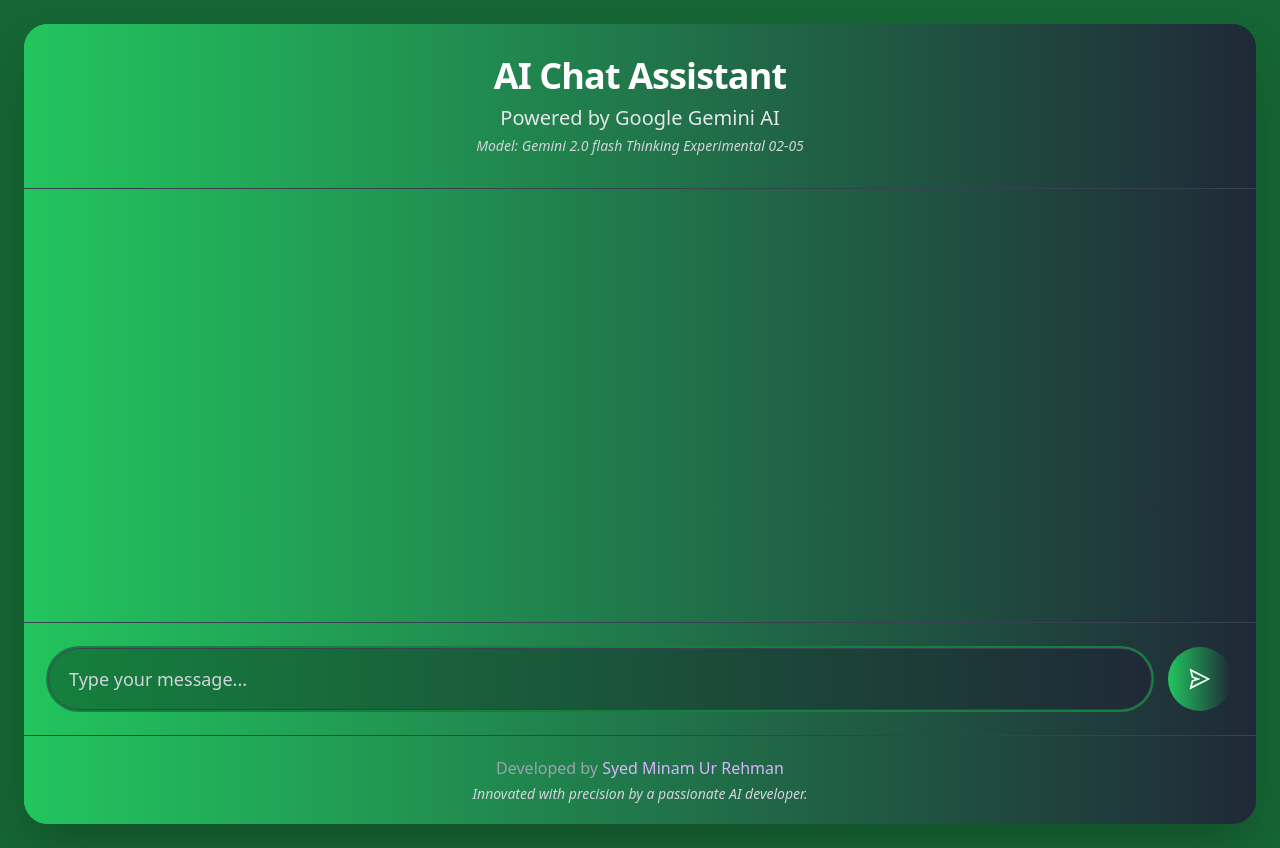
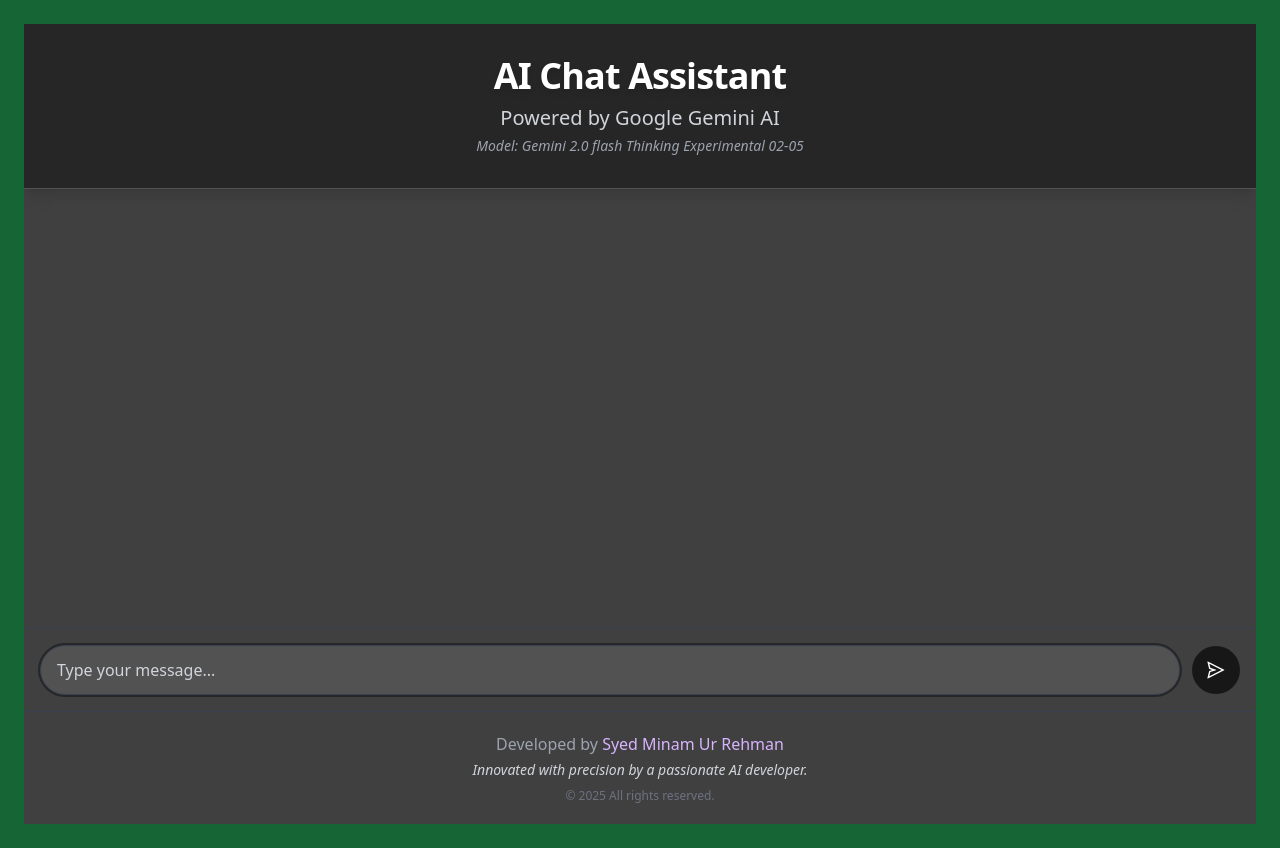
Before and after one commit to minamrahman727/Gemini-chatbot, a Next.js app: page / in a window 1280 px wide. Built offline with nearby package versions, Linux system fonts and the light colour scheme.

Commit message:
Update Chat.tsx

```diff
--- a/app/components/Chat.tsx
+++ b/app/components/Chat.tsx
@@ -1,26 +1,23 @@
 "use client";
-
 import { useState, useRef, useEffect } from "react";
 import { AiOutlineSend } from "react-icons/ai";
 import { motion } from "framer-motion";
 import { GoogleGenerativeAI } from "@google/generative-ai";
-import ReactMarkdown from 'react-markdown';
+import ReactMarkdown from "react-markdown";
 import Link from "next/link";
 
 export default function Chat() {
-  const [messages, setMessages] = useState<
-    { text: string; sender: "user" | "bot" }[]
-  >([]);
+  const [messages, setMessages] = useState<{ text: string; sender: "user" | "bot" }[]>([]);
   const [input, setInput] = useState("");
   const [loading, setLoading] = useState(false);
+  const [typing, setTyping] = useState(false);
   const messageEndRef = useRef<HTMLDivElement | null>(null);
-  const [typing, setTyping] = useState<boolean>(false);
 
   const handleInputChange = (e: React.ChangeEvent<HTMLInputElement>) => {
     setInput(e.target.value);
   };
 
-  const handleSubmit = async (e: React.FormEvent) => {
+  const handleSubmit = async (e: React.FormEvent | React.KeyboardEvent) => {
     e.preventDefault();
     if (input.trim() === "" || loading) return;
 
@@ -31,17 +28,18 @@ export default function Chat() {
     setTyping(true);
 
     try {
+      // In a production app, place your API key in an environment variable.
       const apiKey = 'AIzaSyAh55-oTWkaaiMqzwZ4hJ_DuGINRkwkLoE';
       if (!apiKey) {
         throw new Error("Google API key is not defined");
       }
       const genAI = new GoogleGenerativeAI(apiKey);
       const model = genAI.getGenerativeModel({ model: "gemini-2.0-flash-thinking-exp-01-21" });
+      const result = await model.generateContent(newUserMessage.text);
 
-      const result = await model.generateContent(input);
-      const response = await result.response.text();
-
-      const newBotMessage = { text: response, sender: "bot" as const };
+      // Assuming result.response.text() returns the response text
+      const responseText = await result.response.text();
+      const newBotMessage = { text: responseText, sender: "bot" as const };
       setMessages((prev) => [...prev, newBotMessage]);
     } catch (error) {
       console.error("Error:", error);
@@ -60,18 +58,33 @@ export default function Chat() {
   }, [messages]);
 
   return (
-    <div className="flex flex-col min-h-dvh bg-gradient-to-r from-green-500 to-gray-800 text-white rounded-3xl shadow-2xl overflow-hidden">
+    <div className="flex flex-col h-screen bg-neutral-700 text-white overflow-hidden">
       {/* Header */}
-      <header className="bg-gradient-to-r from-green-500 to-gray-800 p-8 text-center border-b border-gray-700">
-        <h1 className="text-4xl font-bold tracking-tight text-shadow-md">
+      <header className="bg-neutral-800 p-8 text-center border-b border-neutral-600 shadow-lg">
+        <motion.h1
+          className="text-4xl font-extrabold tracking-tight text-white drop-shadow-md"
+          initial={{ opacity: 0, y: -50 }}
+          animate={{ opacity: 1, y: 0 }}
+          transition={{ duration: 0.7, delay: 0.2, ease: "easeOut" }}
+        >
           AI Chat Assistant
-        </h1>
-        <p className="mt-2 text-xl text-gray-200">
+        </motion.h1>
+        <motion.p
+          className="mt-2 text-xl text-gray-300"
+          initial={{ opacity: 0, y: -30 }}
+          animate={{ opacity: 1, y: 0 }}
+          transition={{ duration: 0.7, delay: 0.4, ease: "easeOut" }}
+        >
           Powered by Google Gemini AI
-        </p>
-        <p className="mt-1 text-sm text-gray-300 italic">
+        </motion.p>
+        <motion.p
+          className="mt-1 text-sm text-gray-400 italic"
+          initial={{ opacity: 0, y: -20 }}
+          animate={{ opacity: 1, y: 0 }}
+          transition={{ duration: 0.7, delay: 0.6, ease: "easeOut" }}
+        >
           Model: Gemini 2.0 flash Thinking Experimental 02-05
-        </p>
+        </motion.p>
       </header>
 
       {/* Chat Messages */}
@@ -79,38 +92,80 @@ export default function Chat() {
         {messages.map((message, index) => (
           <motion.div
             key={index}
-            initial={{ opacity: 0, y: message.sender === "user" ? 50 : -50 }}
-            animate={{ opacity: 1, y: 0 }}
-            transition={{ duration: 0.5, ease: "easeInOut" }}
-            className={`flex ${
-              message.sender === "user" ? "justify-end" : "justify-start bg--gradient-to-bl from-green-500 to-gray-800 text-white"
-            }`}
+            initial={{ opacity: 0, scale: 0.8 }}
+            animate={{ opacity: 1, scale: 1 }}
+            transition={{
+              duration: 0.6,
+              delay: index * 0.1,
+              ease: [0.17, 0.67, 0.83, 0.67],
+            }}
+            className={`flex ${message.sender === "user" ? "justify-end" : "justify-start"}`}
           >
-            <div
+            <motion.div
               className={`px-7 py-4 rounded-3xl shadow-lg max-w-5xl break-words ${
                 message.sender === "user"
-                  ? "bg-gradient-to-br from-green-500 to-gray-800 text-white font-serif"
-                  : "bg-gradient-to-r from-green-600 to-gray-800 border-gray-900 font-sans  text-gray-100"
+                  ? "bg-neutral-600 text-white font-sans"
+                  : "bg-neutral-800 text-gray-100 font-sans"
               } text-lg`}
+              whileHover={{ scale: 1.03 }}
+              transition={{ duration: 0.2 }}
             >
-              <ReactMarkdown>{message.text}</ReactMarkdown>
-            </div>
+              <ReactMarkdown
+                components={{
+                  a: ({ href, children }) =>
+                    href ? (
+                      <Link href={href} className="text-blue-400 underline">
+                        {children}
+                      </Link>
+                    ) : (
+                      <>{children}</>
+                    ),
+                  p: ({ children }) => <p className="my-2 leading-relaxed">{children}</p>,
+                  ul: ({ children }) => <ul className="list-disc pl-5">{children}</ul>,
+                  ol: ({ children }) => <ol className="list-decimal pl-5">{children}</ol>,
+                  li: ({ children }) => <li className="my-1">{children}</li>,
+                  code: ({ children }) => (
+                    <code className="bg-gray-700 rounded-md p-1 font-mono text-sm">{children}</code>
+                  ),
+                  blockquote: ({ children }) => (
+                    <blockquote className="border-l-4 border-gray-400 pl-4  font-serif italic my-4">
+                      {children}
+                    </blockquote>
+                  ),
+                  h1: ({ children }) => <h1 className="text-2xl font-bold my-3">{children}</h1>,
+                  h2: ({ children }) => <h2 className="text-xl font-semibold my-3">{children}</h2>,
+                  h3: ({ children }) => <h3 className="text-lg font-medium my-3">{children}</h3>,
+                  strong: ({ children }) => <strong className="font-bold">{children}</strong>,
+                  em: ({ children }) => <em className="italic">{children}</em>,
+                }}
+              >
+                {message.text}
+              </ReactMarkdown>
+            </motion.div>
           </motion.div>
         ))}
         {typing && (
-          <div className="flex justify-start">
-            <div className="px-7 py-4 rounded-3xl shadow-lg max-w-2xl break-words bg-gradient-to-r from-green-500 to-gray-800 text-gray-100 text-base">
+          <motion.div
+            className="flex justify-start"
+            initial={{ opacity: 0, x: -20 }}
+            animate={{ opacity: 1, x: 0 }}
+            transition={{ duration: 0.3 }}
+          >
+            <div className="px-7 py-4 rounded-3xl shadow-lg max-w-2xl break-words bg-neutral-800 text-gray-100 text-base">
               Typing...
             </div>
-          </div>
+          </motion.div>
         )}
         <div ref={messageEndRef} />
       </div>
 
       {/* Input Form */}
-      <form
+      <motion.form
         onSubmit={handleSubmit}
-        className="flex items-center p-6 bg-gradient-to-r from-green-500 to-gray-800 border-t border-gray-700"
+        className="flex items-center p-4 bg-neutral-700 border-t border-gray-700"
+        initial={{ opacity: 0, y: 20 }}
+        animate={{ opacity: 1, y: 0 }}
+        transition={{ duration: 0.4, ease: "easeOut" }}
       >
         <input
           type="text"
@@ -118,32 +173,40 @@ export default function Chat() {
           value={input}
           onChange={handleInputChange}
           onKeyDown={(e) => {
-        if (e.key === 'Enter') {
+            if (e.key === "Enter" && !e.shiftKey) {
+              e.preventDefault();
               handleSubmit(e);
             }
           }}
           disabled={loading}
-          className="flex-grow px-5 py-4 border border-gray-700 rounded-full focus:outline-none focus:ring-2 focus:ring-green-700 bg-gradient-to-r from-green-700 to-gray-800 text-white placeholder-gray-300 text-lg"
+          className="flex-grow px-4 py-3 border border-gray-700 rounded-full focus:outline-none focus:ring-2 focus:ring-neutral-800 bg-neutral-600 text-white placeholder-gray-300 text-base"
           ref={(inputElement) => {
-        if (inputElement) {
-          if (!loading) {
+            if (inputElement && !loading) {
               inputElement.focus();
-          }
             }
           }}
         />
 
-        <button
+        <motion.button
           type="submit"
           disabled={loading}
-          className="ml-4 p-4 rounded-full bg-gradient-to-r from-green-500 to-gray-800 text-white hover:from-gray-800 hover:to-green-500 disabled:opacity-50 transition-colors duration-300"
+          className="ml-3 p-3 rounded-full bg-neutral-900 hover:bg-green-700 text-white disabled:opacity-50 transition-colors duration-300"
+          whileHover={{ scale: 1.05 }}
+          whileTap={{ scale: 0.95 }}
         >
-          <AiOutlineSend size={32} className="p-1"/>
-        </button>
-      </form>
+          <AiOutlineSend size={24} className="p-0.5" />
+        </motion.button>
+      </motion.form>
 
       {/* Footer */}
-      <footer className="p-5 bg-gradient-to-r from-green-500 to-gray-800 text-center text-gray-400 border-t border-gray-700">
+      <footer className="p-5 bg-neutral-700 text-center text-gray-400 border-t border-gray-700">
+        <motion.div
+          initial={{ opacity: 0, y: 20 }}
+          animate={{ opacity: 1, y: 0 }}
+          transition={{ duration: 0.5, delay: 0.8, ease: "easeOut" }}
+          whileHover={{ scale: 1.05 }}
+          whileTap={{ scale: 0.95 }}
+        >
           Developed by{" "}
           <Link
             href="https://smrehman.vercel.app/"
@@ -154,6 +217,15 @@ export default function Chat() {
           <p className="mt-1 text-sm italic text-gray-300">
             Innovated with precision by a passionate AI developer.
           </p>
+          <motion.p
+            className="mt-2 text-xs text-gray-500"
+            initial={{ opacity: 0 }}
+            animate={{ opacity: 1 }}
+            transition={{ duration: 0.5, delay: 1 }}
+          >
+            © {new Date().getFullYear()} All rights reserved.
+          </motion.p>
+        </motion.div>
       </footer>
     </div>
   );
```
Lines whose indentation alone changed are shown as unchanged.
